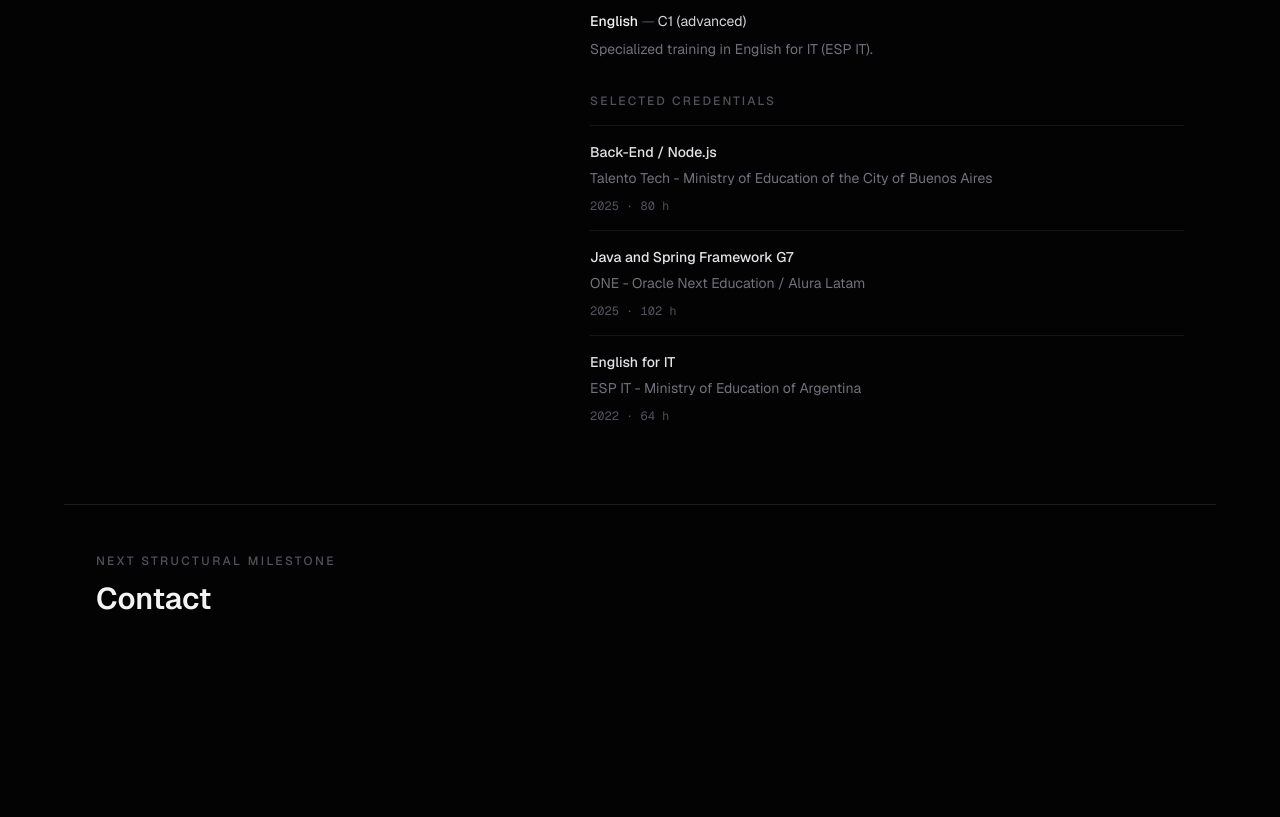
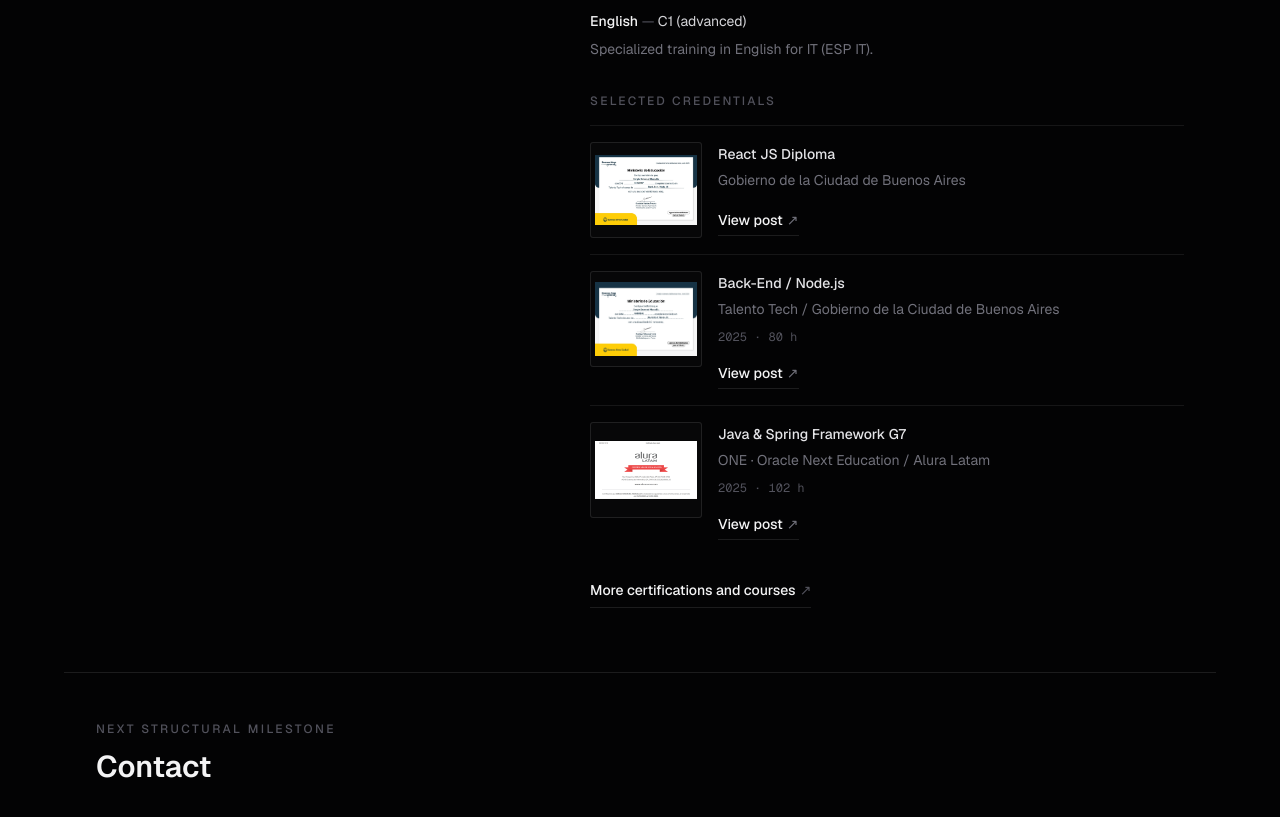
Before and after one commit to EmaMarc/portfolio, a Next.js app: page /en in a window 1280 px wide. Shown: the part 5820-6637 px from the top of the page. Before the commit the page ends 6485 px from the top, so only its background shows below. Built offline with nearby package versions, Linux system fonts and the light colour scheme.

Commit message:
content: actualizada la imagen del certificado de oracle/alura

```diff
--- a/src/components/sections/portfolio-home.tsx
+++ b/src/components/sections/portfolio-home.tsx
@@ -1,13 +1,7 @@
 import Image from "next/image";
 import Link from "next/link";
 import { experiences, profile, projects } from "@/content/portfolio";
-import type {
-  Certification,
-  Education,
-  Experience,
-  Locale,
-  Project,
-} from "@/content/portfolio";
+import type { Education, Experience, Locale, Project } from "@/content/portfolio";
 
 const scanTechnologies: Record<string, readonly string[]> = {
   "ai-chatbot": ["Python", "Streamlit", "Groq"],
@@ -55,6 +49,7 @@ const copy = {
     live: "Live",
     linkedin: "LinkedIn",
     mediaPlaceholder: "Superficie reservada para evidencia visual real",
+    moreCertifications: "Más certificaciones y cursos",
     moreContributions: "Más contribuciones",
     moreOnGithub: "Más en GitHub",
     nextMilestone: "Próximo hito estructural",
@@ -68,6 +63,7 @@ const copy = {
     stack: "Stack",
     studies: "Formación",
     technicalPlaceholder: "Superficie reservada para evidencia técnica real",
+    viewPost: "Ver publicación",
     work: "Proyectos",
   },
   en: {
@@ -92,6 +88,7 @@ const copy = {
     live: "Live",
     linkedin: "LinkedIn",
     mediaPlaceholder: "Surface reserved for real visual evidence",
+    moreCertifications: "More certifications and courses",
     moreContributions: "More contributions",
     moreOnGithub: "More on GitHub",
     nextMilestone: "Next structural milestone",
@@ -105,6 +102,7 @@ const copy = {
     stack: "Stack",
     studies: "Education",
     technicalPlaceholder: "Surface reserved for real technical evidence",
+    viewPost: "View post",
     work: "Work",
   },
 } satisfies Record<Locale, Record<string, string>>;
@@ -142,11 +140,73 @@ const monthLabels = {
 
 const visibleExperienceHighlights = 2;
 
-const selectedCredentialIds = [
-  "talento-tech-backend-node",
-  "oracle-one-java-spring-g7",
-  "english-for-it",
+const selectedCredentials = [
+  {
+    id: "react-js-diploma",
+    image: {
+      alt: {
+        es: "Certificado del Diploma en React JS",
+        en: "React JS Diploma certificate",
+      },
+      filename: "Emanuel - React.jpg",
+    },
+    institution: {
+      es: "Gobierno de la Ciudad de Buenos Aires",
+      en: "Gobierno de la Ciudad de Buenos Aires",
+    },
+    meta: "",
+    name: {
+      es: "Diploma en React JS",
+      en: "React JS Diploma",
+    },
+    postUrl:
+      "https://www.linkedin.com/posts/emamarcello_diploma-en-react-js-activity-7407803317457702913-8nVV?utm_source=share&utm_medium=member_desktop&rcm=ACoAADkx1mMBdhvgk0CTGvXkmy7dupP5qcVwqvc",
+  },
+  {
+    id: "talento-tech-backend-node",
+    image: {
+      alt: {
+        es: "Certificado Back-End / Node.js",
+        en: "Back-End / Node.js certificate",
+      },
+      filename: "Emanuel - Node.jpg",
+    },
+    institution: {
+      es: "Talento Tech / Gobierno de la Ciudad de Buenos Aires",
+      en: "Talento Tech / Gobierno de la Ciudad de Buenos Aires",
+    },
+    meta: "2025 · 80 h",
+    name: {
+      es: "Back-End / Node.js",
+      en: "Back-End / Node.js",
+    },
+    postUrl:
+      "https://www.linkedin.com/posts/emamarcello_estoy-muy-contento-de-compartir-que-finalicé-share-7353832563477483520-KPEz/?utm_source=share&utm_medium=member_desktop&rcm=ACoAADkx1mMBdhvgk0CTGvXkmy7dupP5qcVwqvc",
+  },
+  {
+    id: "oracle-one-java-spring-g7",
+    image: {
+      alt: {
+        es: "Certificado Java & Spring Framework G7",
+        en: "Java & Spring Framework G7 certificate",
+      },
+      filename: "Emanuel - Springboot.jpg",
+    },
+    institution: {
+      es: "ONE · Oracle Next Education / Alura Latam",
+      en: "ONE · Oracle Next Education / Alura Latam",
+    },
+    meta: "2025 · 102 h",
+    name: {
+      es: "Java & Spring Framework G7",
+      en: "Java & Spring Framework G7",
+    },
+    postUrl: "https://www.linkedin.com/feed/update/urn:li:activity:7287898064621625345/",
+  },
 ] as const;
+
+const moreCertificationsUrl =
+  "https://www.linkedin.com/in/emamarcello/details/certifications/";
 
 const linkOrder = [
   "repository",
@@ -196,22 +256,6 @@ function getExperienceYear(experience: Experience) {
 
 function formatYearPeriod(period: Education["period"], locale: Locale) {
   return `${period.start} — ${period.end ?? copy[locale].present}`;
-}
-
-function formatCredentialMeta(credential: Certification) {
-  return [String(credential.year), credential.hours ? `${credential.hours} h` : ""]
-    .filter(Boolean)
-    .join(" · ");
-}
-
-function getSelectedCredentials() {
-  return selectedCredentialIds.flatMap((credentialId) => {
-    const credential = profile.certifications.find(
-      (certification) => certification.id === credentialId,
-    );
-
-    return credential ? [credential] : [];
-  });
 }
 
 function getLinkLabel(linkKey: LinkKey, locale: Locale) {
@@ -789,7 +833,6 @@ function ExperienceSection({ locale }: { locale: Locale }) {
 
 function AboutSection({ locale }: { locale: Locale }) {
   const labels = copy[locale];
-  const selectedCredentials = getSelectedCredentials();
 
   return (
     <section
@@ -894,19 +937,67 @@ function AboutSection({ locale }: { locale: Locale }) {
             </h3>
             <ol className="mt-4 divide-y divide-white/[0.08] border-t border-white/[0.08]">
               {selectedCredentials.map((credential) => (
-                <li className="py-4" key={credential.id}>
+                <li
+                  className="flex min-w-0 items-start gap-4 py-4"
+                  key={credential.id}
+                >
+                  <a
+                    aria-label={`${labels.viewPost}: ${credential.name[locale]}`}
+                    className="relative h-24 w-28 shrink-0 overflow-hidden rounded-[3px] border border-white/[0.1] bg-white/[0.02] transition hover:border-white/25 hover:opacity-90 focus-visible:outline focus-visible:outline-2 focus-visible:outline-offset-4 focus-visible:outline-zinc-100"
+                    href={credential.postUrl}
+                    rel="noopener noreferrer"
+                    target="_blank"
+                  >
+                    <Image
+                      alt={credential.image.alt[locale]}
+                      className="object-contain p-1"
+                      fill
+                      loading="lazy"
+                      sizes="7rem"
+                      src={`/media/credentials/${credential.image.filename}`}
+                    />
+                  </a>
+
+                  <div className="min-w-0 pt-0.5">
                     <p className="text-sm font-medium text-zinc-200">
                       {credential.name[locale]}
                     </p>
                     <p className="mt-1 text-sm leading-6 text-zinc-500">
-                    {credential.issuer[locale]}
+                      {credential.institution[locale]}
                     </p>
+                    {credential.meta ? (
                       <p className="mt-2 font-mono text-xs text-zinc-600">
-                    {formatCredentialMeta(credential)}
+                        {credential.meta}
                       </p>
+                    ) : null}
+                    <a
+                      aria-label={`${labels.viewPost}: ${credential.name[locale]}, ${labels.externalSuffix}`}
+                      className="mt-3 inline-flex min-h-8 items-center border-b border-white/10 text-sm font-medium text-zinc-300 transition-colors hover:border-white/35 hover:text-zinc-50 focus-visible:outline focus-visible:outline-2 focus-visible:outline-offset-4 focus-visible:outline-zinc-100"
+                      href={credential.postUrl}
+                      rel="noopener noreferrer"
+                      target="_blank"
+                    >
+                      {labels.viewPost}
+                      <span aria-hidden="true" className="ml-1 text-zinc-500">
+                        ↗
+                      </span>
+                    </a>
+                  </div>
                 </li>
               ))}
             </ol>
+            <a
+              className="mt-4 inline-flex min-h-9 items-center border-b border-white/10 text-sm font-medium text-zinc-500 transition-colors hover:border-white/30 hover:text-zinc-300 focus-visible:outline focus-visible:outline-2 focus-visible:outline-offset-4 focus-visible:outline-zinc-100"
+              href={moreCertificationsUrl}
+              rel="noopener noreferrer"
+              target="_blank"
+            >
+              {labels.moreCertifications}
+              <span aria-hidden="true" className="ml-1 text-zinc-600">
+                ↗
+              </span>
+              <span className="sr-only">, {labels.externalSuffix}</span>
+            </a>
           </section>
         </div>
       </div>
```
Also changed, not shown: public/media/credentials/Emanuel - Springboot.jpg. Lines whose indentation alone changed are shown as unchanged.
